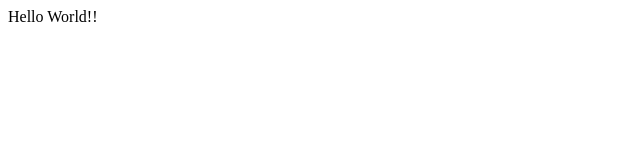
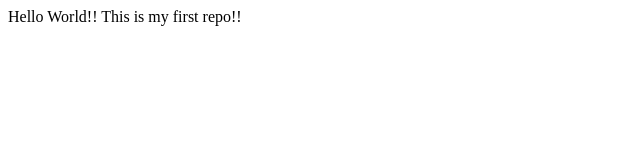
Before and after one commit to nayeonk/app-practice, a plain HTML site: page index.html in a window 1280 px wide. Shown: the whole page, without its empty margins (0-640 px from the left). Drawn offline with Linux system fonts and the light colour scheme.

Commit message:
Added text.

```diff
--- a/index.html
+++ b/index.html
@@ -7,6 +7,6 @@
     <title>Home</title>
 </head>
 <body>
-    Hello World!!
+    Hello World!! This is my first repo!!
 </body>
 </html>
```
